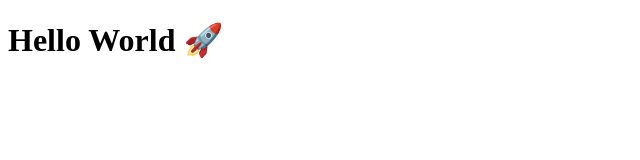
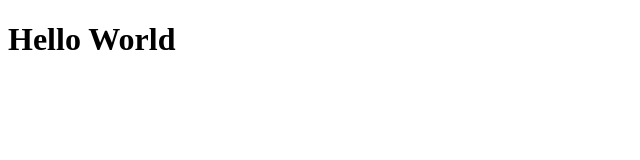
Before and after one commit to Oznerol93initrebla/tutorial-react, a React (Vite) app: page / in a window 1280 px wide. Shown: the top 160 px of the page, without its empty margins (0-640 px from the left). Built offline with nearby package versions, Linux system fonts and the light colour scheme.

Commit message:
WelcomeMessage con props

```diff
--- a/src/App.jsx
+++ b/src/App.jsx
@@ -4,7 +4,7 @@ import { WelcomeMessage } from './components/WelcomeMessage'
 function App() {
   return (
     <>
-    <WelcomeMessage/>
+    <WelcomeMessage message={'Hello World'}/>
     </>
   )
   }
--- a/src/components/WelcomeMessage.jsx
+++ b/src/components/WelcomeMessage.jsx
@@ -1,3 +1,3 @@
-export function WelcomeMessage(){
-    return <h1>Hello World 🚀</h1>
+export function WelcomeMessage({message}){
+    return <h1>{message}</h1>
 }
```
